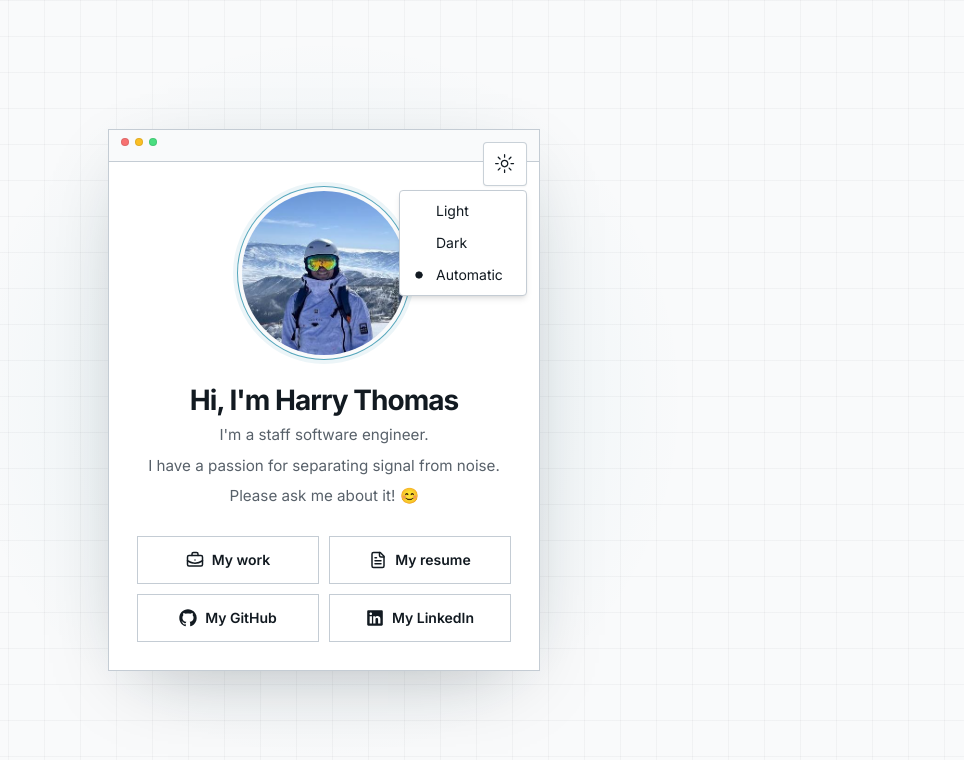
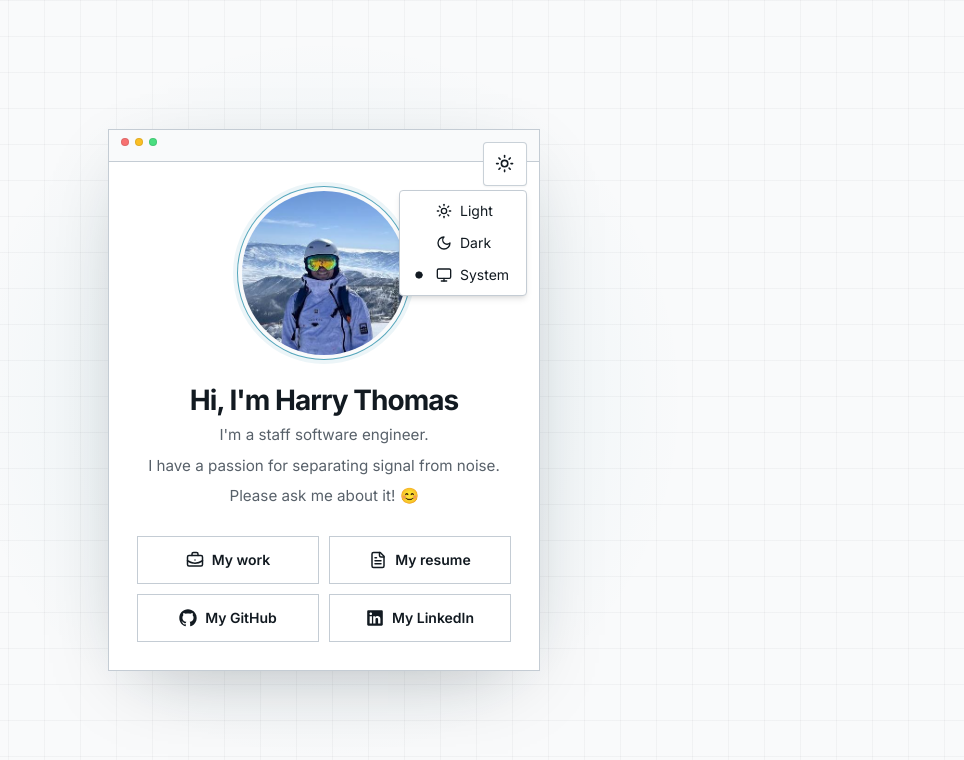
Before and after one commit to harryt04/portfolio, a Next.js app: page / in a window 1280 px wide. Both pictures are taken after a click on the button "Choose color theme". Shown: the top 760 px of the page, without its empty margins (316-1280 px from the left). Built offline with nearby package versions, Linux system fonts and the light colour scheme; no server answers.

Commit message:
update theme switcher icons

```diff
--- a/components/custom/themeSwitcher.tsx
+++ b/components/custom/themeSwitcher.tsx
@@ -1,6 +1,6 @@
 'use client'
 
-import { MoonIcon, SunIcon } from '@radix-ui/react-icons'
+import { Monitor, Moon, Sun } from 'lucide-react'
 import { useTheme } from 'next-themes'
 
 import { Button } from '@/components/ui/button'
@@ -24,16 +24,23 @@ export function ThemeSwitcher() {
           aria-label="Choose color theme"
           className="h-11 w-11 border-border/90 bg-card text-foreground shadow-sm hover:border-accent hover:bg-muted hover:text-foreground"
         >
-          <SunIcon className="h-[1.2rem] w-[1.2rem] rotate-0 scale-100 transition-all dark:-rotate-90 dark:scale-0" />
-          <MoonIcon className="absolute h-[1.2rem] w-[1.2rem] rotate-90 scale-0 transition-all dark:rotate-0 dark:scale-100" />
+          <Sun className="h-[1.2rem] w-[1.2rem] rotate-0 scale-100 transition-all dark:-rotate-90 dark:scale-0" />
+          <Moon className="absolute h-[1.2rem] w-[1.2rem] rotate-90 scale-0 transition-all dark:rotate-0 dark:scale-100" />
         </Button>
       </DropdownMenuTrigger>
       <DropdownMenuContent align="end">
         <DropdownMenuRadioGroup value={theme} onValueChange={setTheme}>
-          <DropdownMenuRadioItem value="light">Light</DropdownMenuRadioItem>
-          <DropdownMenuRadioItem value="dark">Dark</DropdownMenuRadioItem>
+          <DropdownMenuRadioItem value="light">
+            <Sun aria-hidden="true" className="mr-2 h-4 w-4" />
+            Light
+          </DropdownMenuRadioItem>
+          <DropdownMenuRadioItem value="dark">
+            <Moon aria-hidden="true" className="mr-2 h-4 w-4" />
+            Dark
+          </DropdownMenuRadioItem>
           <DropdownMenuRadioItem value="system">
-            Automatic
+            <Monitor aria-hidden="true" className="mr-2 h-4 w-4" />
+            System
           </DropdownMenuRadioItem>
         </DropdownMenuRadioGroup>
       </DropdownMenuContent>
```
